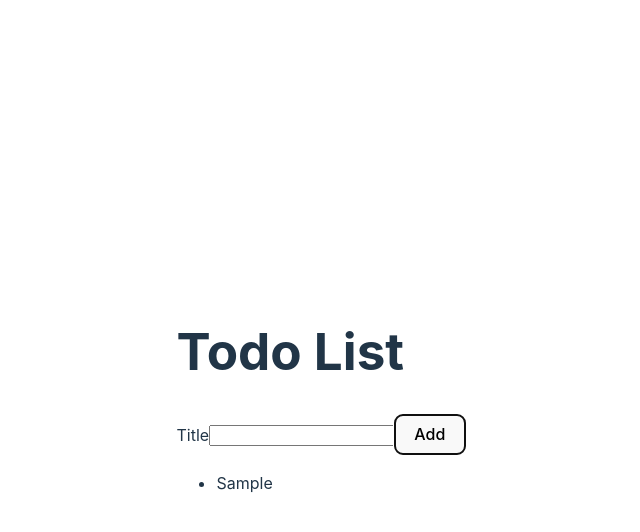
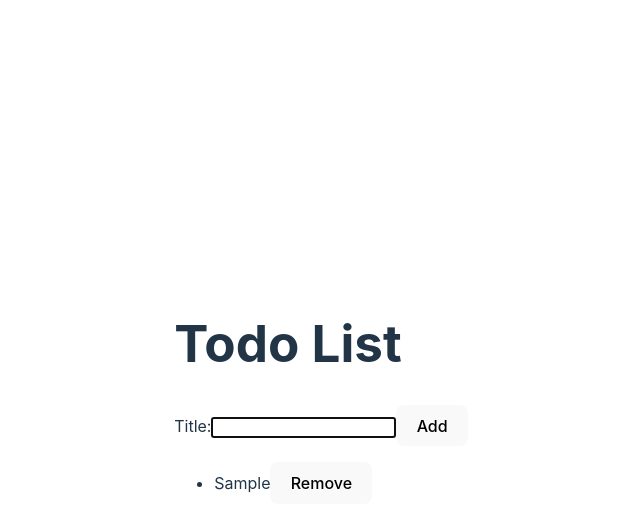
Before and after one commit to nicoleCodeGirl/react-todo-grackle, a React (Vite) app: page / in a window 1280 px wide. Both pictures are taken after typing "Sample" into the empty fields and a click on the button "Add". Shown: the top 532 px of the page, without its empty margins (319-959 px from the left). Built offline with nearby package versions, Linux system fonts and the light colour scheme.

Commit message:
submitting lesson 1.6

```diff
--- a/src/AddTodoForm.jsx
+++ b/src/AddTodoForm.jsx
@@ -30,10 +30,10 @@ function AddTodoForm({ onAddTodo }) {
     return (
         <form id="todoForm" onSubmit={handleAddTodo}>
             <InputWithLabel
-                label="Title"
-                todoTitle={todoTitle}
-                handleTitleChange={handleTitleChange}
-            />
+            todoTitle={todoTitle}
+            handleTitleChange={handleTitleChange}>
+            Title:
+            </InputWithLabel>
             <button type="submit">Add</button>
         </form>
     );
--- a/src/App.jsx
+++ b/src/App.jsx
@@ -25,11 +25,15 @@ function App() {
     setTodoList([...todoList, newTodo]);
   };
 
+  const removeTodo = (id) => {
+    setTodoList(todoList.filter(todo => todo.id !== id));
+  };
+
   return (
     <>
       <h1>Todo List</h1>
       <AddTodoForm onAddTodo={addTodo} />
-      <TodoList todoList={todoList} />
+      <TodoList todoList={todoList} onRemoveTodo={removeTodo} />
     </>
   );
 }
--- a/src/InputWithLabel.jsx
+++ b/src/InputWithLabel.jsx
@@ -1,16 +1,27 @@
-import React from 'react';
+import React, { useRef, useEffect } from 'react';
 
 // Define and export the InputWithLabel component
 const InputWithLabel = (props) => {
+    const inputRef = useRef(null); // Create a ref object
+
+    // Define useEffect without a dependency list
+    useEffect(() => {
+        // Code to run after component mounts
+        console.log('Component mounted or updated');
+        if (inputRef.current) {
+            inputRef.current.focus(); // Call focus on the input element
+        }
+    });
+
     return (
         <>
-             <label htmlFor="todoTitle">{props.label}</label>
+            <label htmlFor="todoTitle">{props.children}</label>
             <input
                 type="text"
-                id="todoTitle"
                 name="title"
                 value={props.todoTitle}
                 onChange={props.handleTitleChange}
+                ref={inputRef} // Attach the ref to the input element
             />
         </>
     );
--- a/src/TodoList.jsx
+++ b/src/TodoList.jsx
@@ -1,10 +1,10 @@
 import TodoListItem from "./TodoListItem";
 
-function TodoList({ todoList }) {
+function TodoList({ todoList, onRemoveTodo }) {
     return (
         <ul>
             {todoList.map((item) => (
-                <TodoListItem key={item.id} title={item.title} />
+                <TodoListItem key={item.id} title={item.title} onRemoveTodo={() => onRemoveTodo(item.id)} />
             ))}
         </ul>
     );
--- a/src/TodoListItem.jsx
+++ b/src/TodoListItem.jsx
@@ -1,6 +1,9 @@
-const TodoListItem = ({ title }) => {
+const TodoListItem = ({ title, id, onRemoveTodo }) => {
     return (
-        <li>{title}</li>
+        <li>
+            {title}
+            <button type="button" onClick={() => onRemoveTodo(id)}>Remove</button>
+        </li>
     );
 }
 
```
